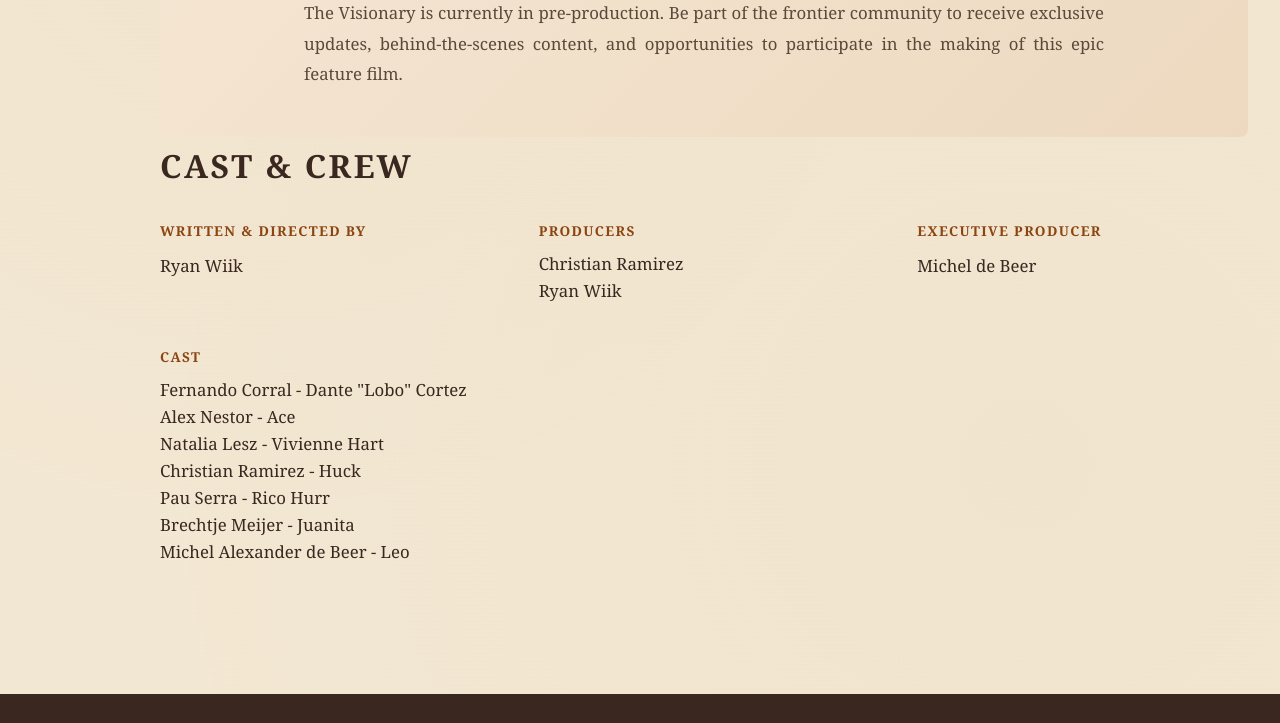
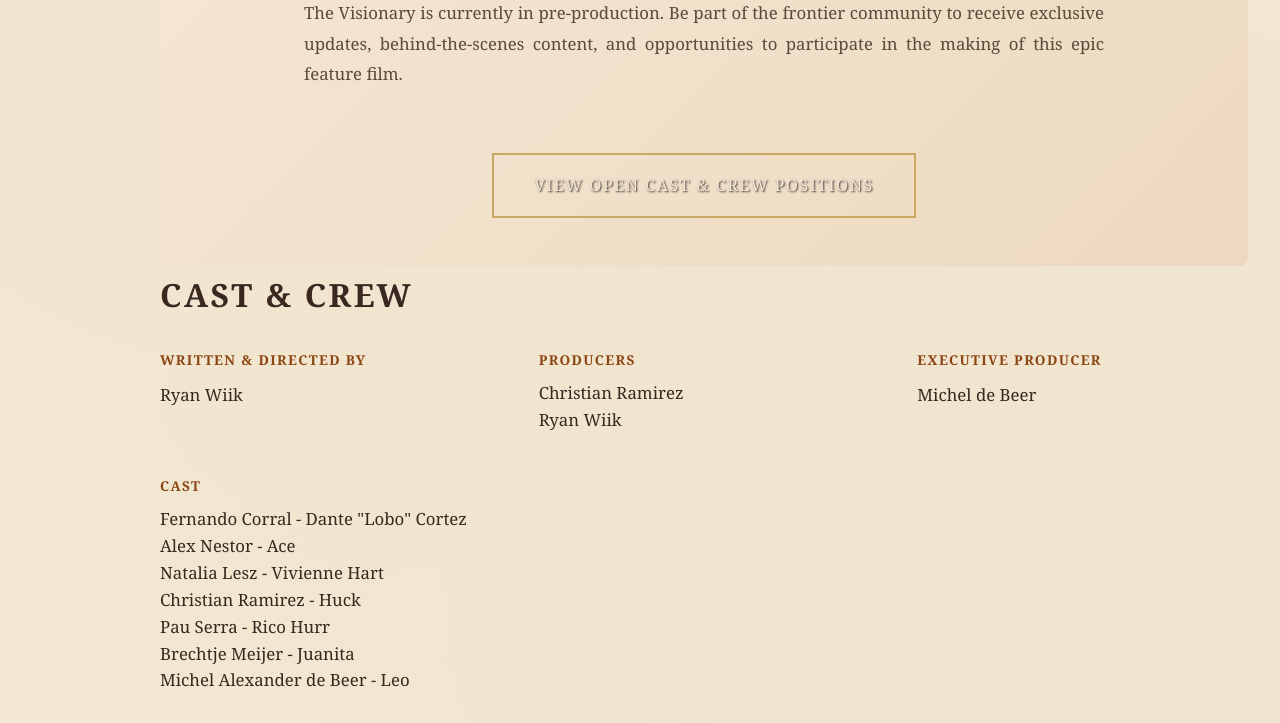
Before and after one commit to elpasoverse/site, a plain HTML site: page film-the-visionary.html in a window 1280 px wide. Shown: the part 1120-1843 px from the top of the page. Drawn offline with Linux system fonts and the light colour scheme.

Commit message:
Update film-the-visionary.html

```diff
--- a/film-the-visionary.html
+++ b/film-the-visionary.html
@@ -215,6 +215,9 @@
         <section class="film-cta-section">
             <h4>Join the Journey</h4>
             <p style="max-width: 800px; margin: 0 auto;">The Visionary is currently in pre-production. Be part of the frontier community to receive exclusive updates, behind-the-scenes content, and opportunities to participate in the making of this epic feature film.</p>
+            <div style="margin-top: 2rem;">
+                <a href="login.html" class="cta-button">View Open Cast & Crew Positions</a>
+            </div>
         </section>
 
         <!-- Cast & Crew -->
```
